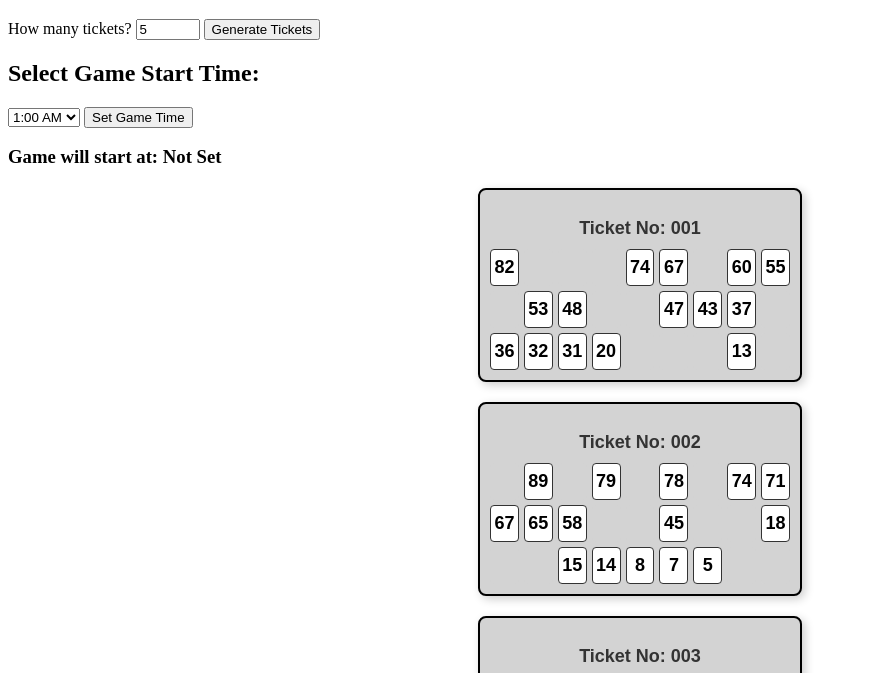
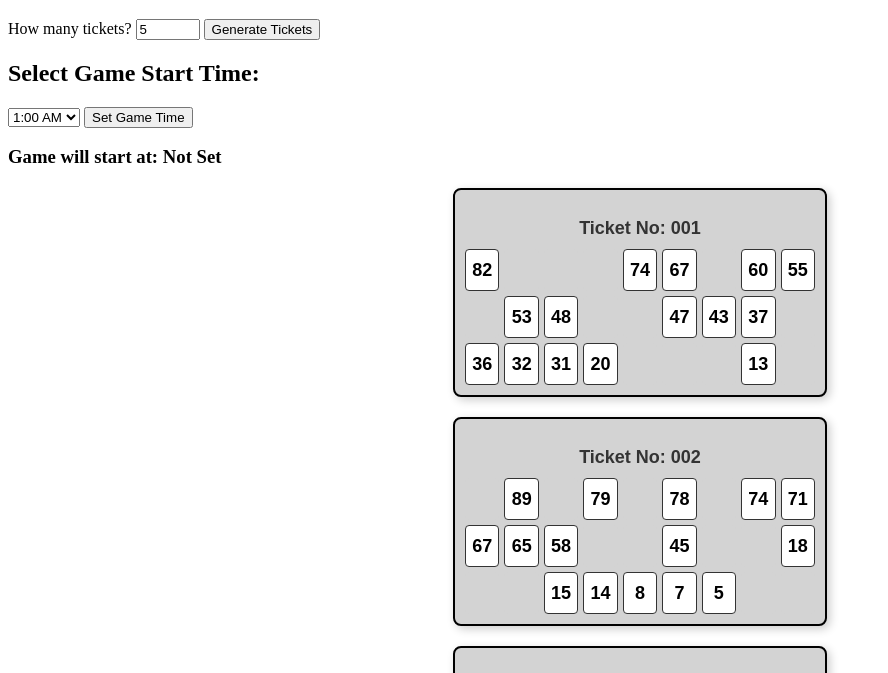
Before and after one commit to Bhimneopane/Tambolaonline, a plain HTML site: page index.html in a window 1280 px wide. Both pictures are taken after typing "5" into the empty fields and a click on the button "Generate Tickets". Shown: the part 61-734 px from the top of the page, without its empty margins (0-888 px from the left). Drawn offline with Linux system fonts and the light colour scheme.

Commit message:
Update style.css

```diff
--- a/style.css
+++ b/style.css
@@ -1,5 +1,5 @@
 .ticket {
-    width: 300px;
+    width: 350px;
     background-color: #d3d3d3;
     border: 2px solid black;
     padding: 10px;
@@ -30,10 +30,10 @@
 }
 
 .number-box {
-    width: 35px;
-    height: 35px;
+    width: 40px;
+    height: 40px;
     text-align: center;
-    line-height: 35px;
+    line-height: 40px;
     font-size: 18px;
     font-weight: bold;
     border: 1px solid #333;
@@ -42,8 +42,8 @@
 }
 
 .empty-box {
-    width: 35px;
-    height: 35px;
+    width: 40px;
+    height: 40px;
     border: 1px solid transparent;
     background-color: #d3d3d3;
 }
```
